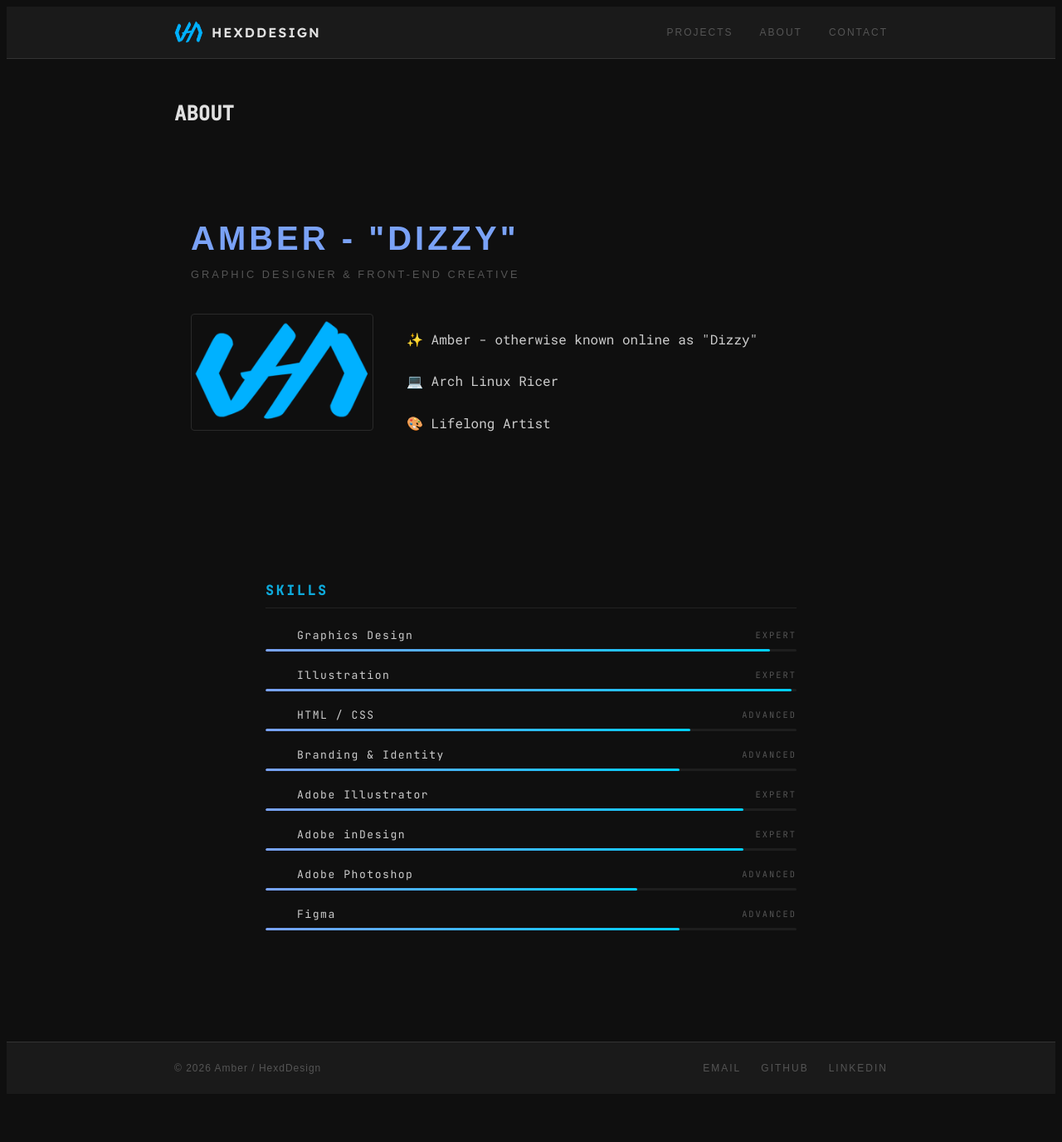
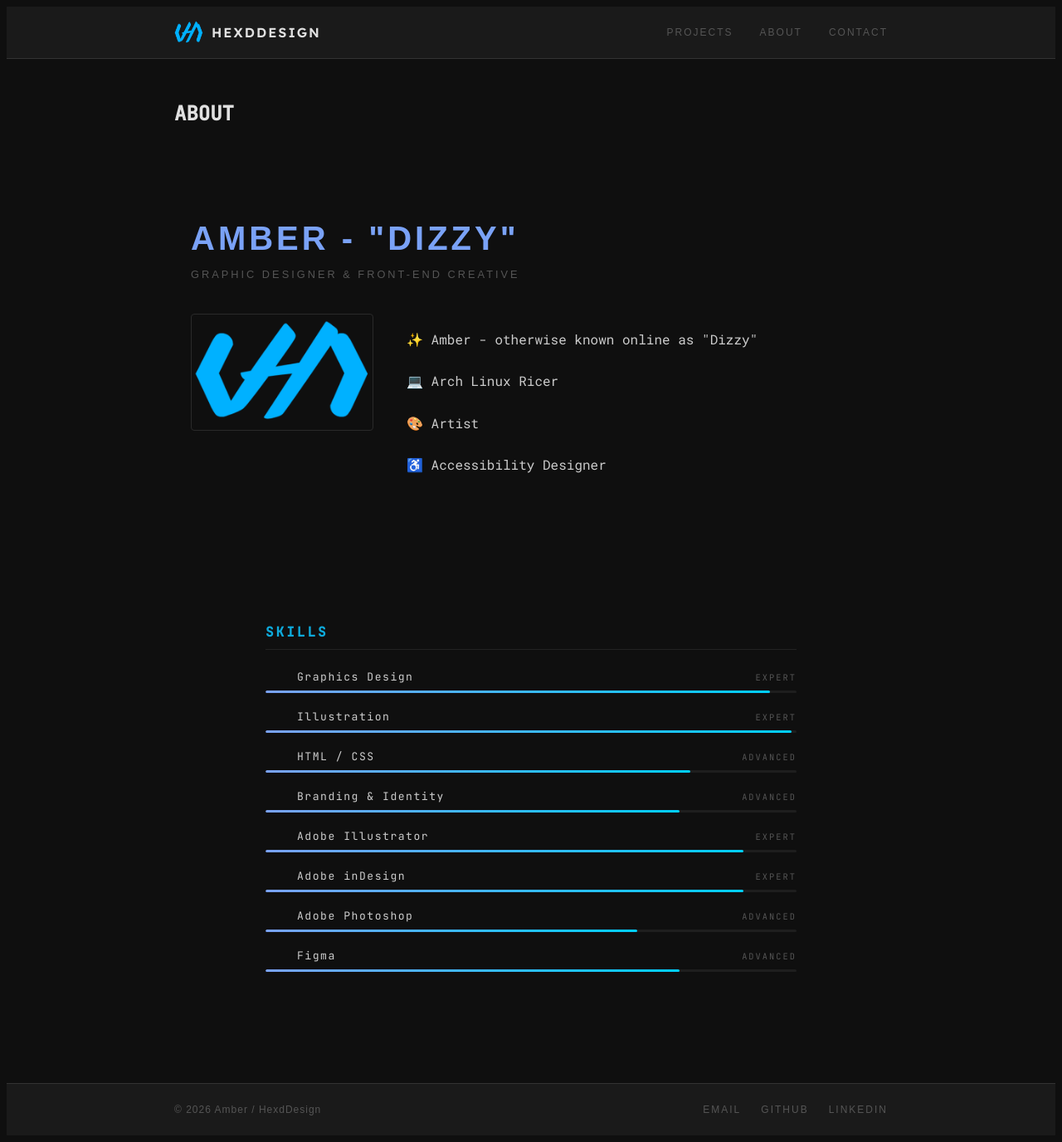
Before and after one commit to HexdDesign/hexddesign.github.io, a Jekyll site: the page built from about.markdown, in a window 1280 px wide. Shown: the whole page at 83% size. Built offline with Jekyll 4.4.1, drawn with Linux system fonts in a browser that asks for light colours; some web fonts are replaced; before the commit the page ends 1326 px from its top, so only the background shows below that.

Commit message:
Update artist description and add accessibility role

```diff
--- a/about.markdown
+++ b/about.markdown
@@ -14,7 +14,8 @@ permalink: /about/
     <div class="about-bio">
         <p>✨ Amber - otherwise known online as "Dizzy"</p>
       <p>💻 Arch Linux Ricer</p>
-      <p>🎨 Lifelong Artist</p>
+      <p>🎨 Artist</p>
+      <p>♿️ Accessibility Designer</p>
       </div>
     </div>
   </div>
```
